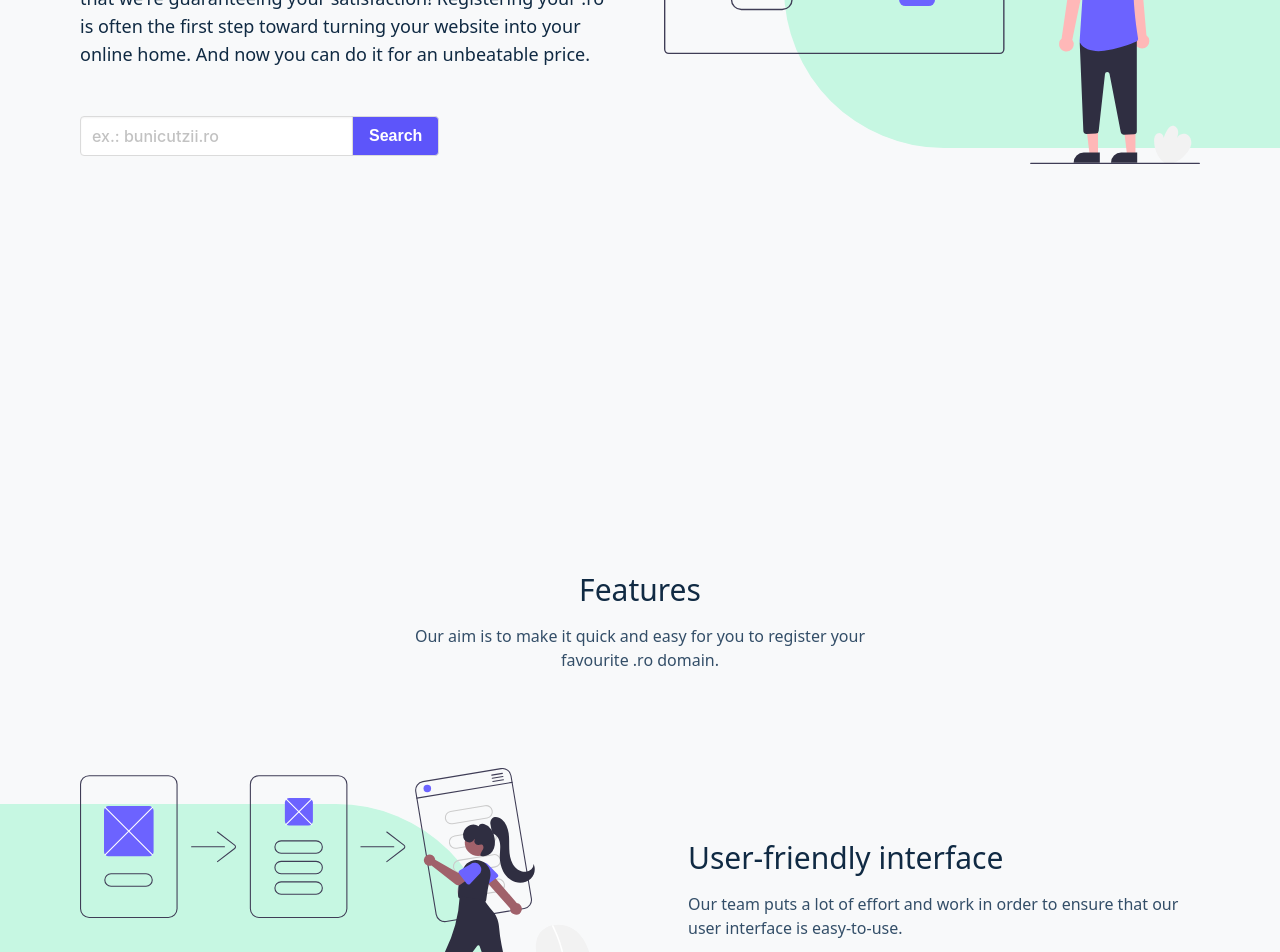
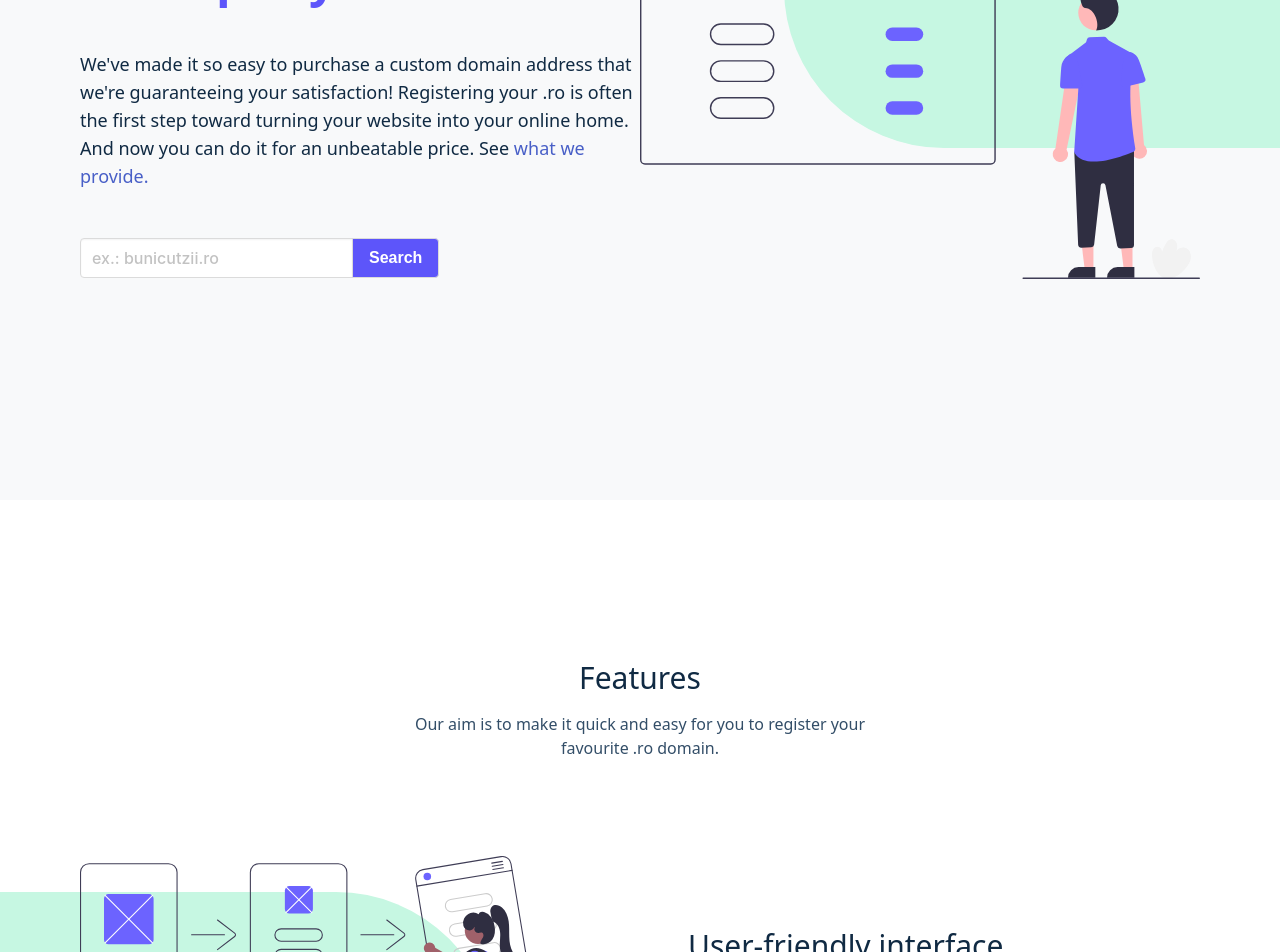
Before and after one commit to danutsss/mevn-domains-registry, a Vue app in the folder client/: page / in a window 1280 px wide. Shown: the part 300-1252 px from the top of the page. Built offline with nearby package versions, Linux system fonts and the light colour scheme; a web font is replaced by a local one.

Commit message:
changed the background color

```diff
--- a/client/src/views/CartView.vue
+++ b/client/src/views/CartView.vue
@@ -218,7 +218,9 @@ const createInvoice = async () => {
   <section class="relative">
     <div class="container flex flex-col items-center mt-14 lg:mt-14">
       <div class="py-12">
-        <div class="md:flex shadow-lg rounded-lg max-w-md mx-auto md:max-w-5xl">
+        <div
+          class="bg-white md:flex shadow-lg rounded-lg max-w-md mx-auto md:max-w-5xl"
+        >
           <div class="w-full p-4 px-5 py-5">
             <div class="md:grid md:grid-cols-2 gap-2">
               <div class="col-span-2 p-5">
--- a/client/src/views/ContactView.vue
+++ b/client/src/views/ContactView.vue
@@ -181,7 +181,7 @@ const sendRequest = async () => {
     </div>
   </section>
 
-  <section id="contact-form">
+  <section id="contact-form" class="bg-white">
     <div class="flex flex-col-reverse lg:flex-row justify-center items-center">
       <div class="text-blue-grey-900 mb-10 mt-10">
         <h1 class="text-5xl font-semibold text-center mb-2">
@@ -220,7 +220,7 @@ const sendRequest = async () => {
               </div>
             </div>
           </div>
-          <form method="POST" @submit.prevent="sendRequest()">
+          <form method="POST" class="bg-grey" @submit.prevent="sendRequest">
             <div class="shadow-md overflow-hidden sm:rounded-md">
               <div class="px-4 py-5 sm:p-6">
                 <div class="grid grid-cols-6 gap-6">
@@ -296,7 +296,7 @@ const sendRequest = async () => {
                   possible.
                 </p>
               </div>
-              <div class="px-4 py-3 bg-gray-50 text-right sm:px-6">
+              <div class="px-4 py-3 bg-white text-right sm:px-6">
                 <button
                   type="submit"
                   class="inline-flex justify-center py-2 px-4 border border-transparent shadow-sm text-sm font-medium rounded-md text-white bg-indigo-600 hover:bg-indigo-700 focus:outline-none focus:ring-2 focus:ring-offset-2 focus:ring-indigo-500"
--- a/client/src/views/HomeView.vue
+++ b/client/src/views/HomeView.vue
@@ -54,9 +54,9 @@ const checkDomain = async () => {
 };
 </script>
 <template>
-  <section class="relative">
+  <section class="relative h-screen">
     <div
-      class="container flex flex-col-reverse lg:flex-row items-center gap-12 mt-14 lg:mt-28"
+      class="container flex flex-col-reverse lg:flex-row items-center justify-center h-screen"
     >
       <!-- content start -->
       <div class="flex flex-1 flex-col items-center lg:items-start">
@@ -70,7 +70,10 @@ const checkDomain = async () => {
           We've made it so easy to purchase a custom domain address that we're
           guaranteeing your satisfaction! Registering your .ro is often the
           first step toward turning your website into your online home. And now
-          you can do it for an unbeatable price.
+          you can do it for an unbeatable price. See
+          <a href="#features" class="hover:text-blue-grey-900 transition"
+            >what we provide.</a
+          >
         </p>
         <div class="flex justify-center flex-wrap gap-6">
           <form method="POST" @submit.prevent="checkDomain()">
@@ -125,7 +128,7 @@ const checkDomain = async () => {
       <!-- content end -->
 
       <!-- image start -->
-      <div class="flex justify-center flex-1 mb-10 md:mb-16 lg:mb-0 z-10">
+      <div class="flex justify-center flex-1 z-10">
         <img
           class="w-5/6 h-5/6 sm:w-3/4 sm:h-3/4 md:w-full md:h-full"
           src="/src/assets/img/svgs/domain_search.svg"
@@ -143,7 +146,7 @@ const checkDomain = async () => {
   </section>
 
   <!-- features start -->
-  <section id="features" class="bg-grey py-40 mt-20 lg:mt-60">
+  <section id="features" class="bg-white py-40">
     <!-- heading start -->
     <div class="sm:w-3/4 lg:w-5/12 mx-auto px-2">
       <h1 class="text-3xl text-center text-blue-grey-900">Features</h1>
```
